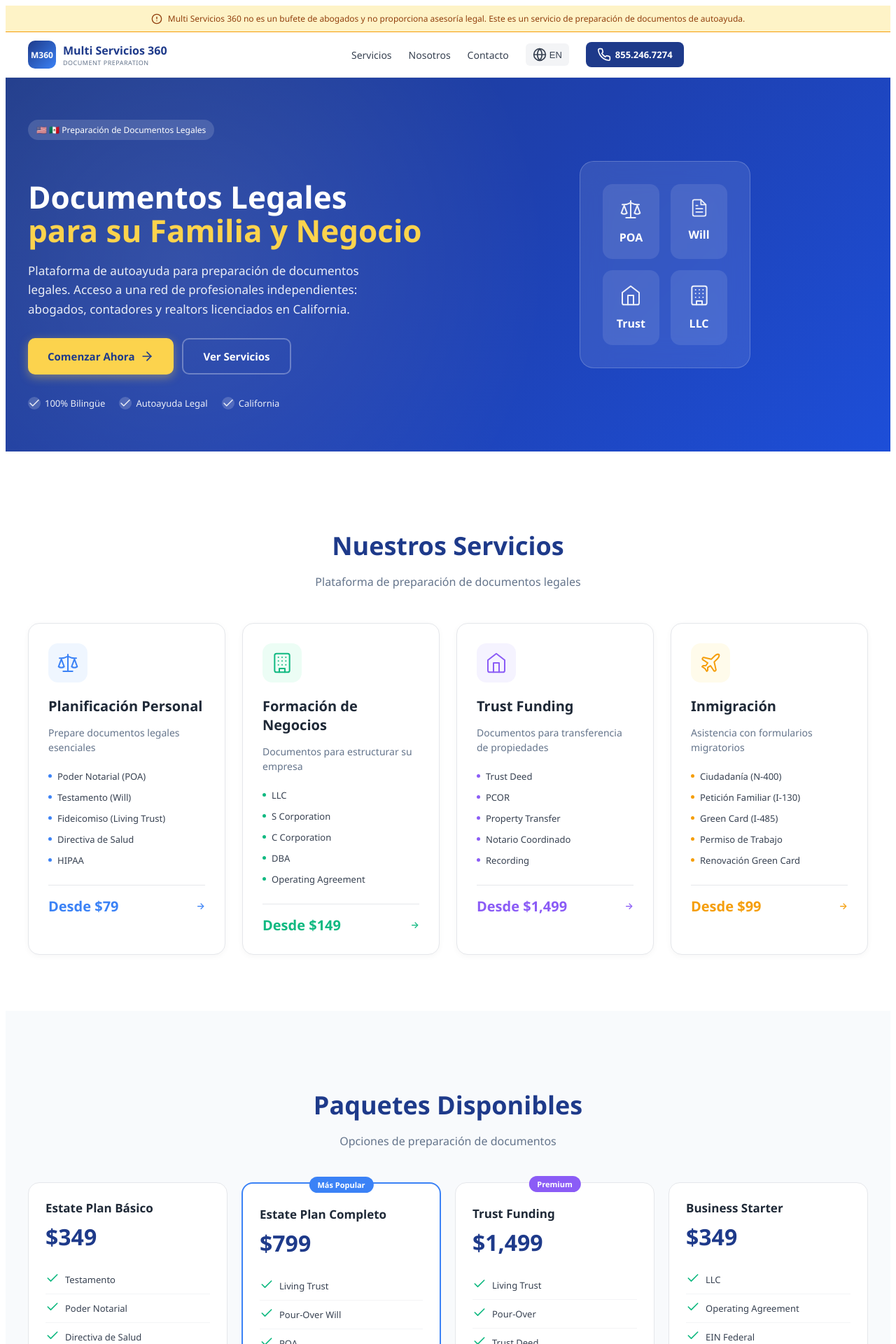
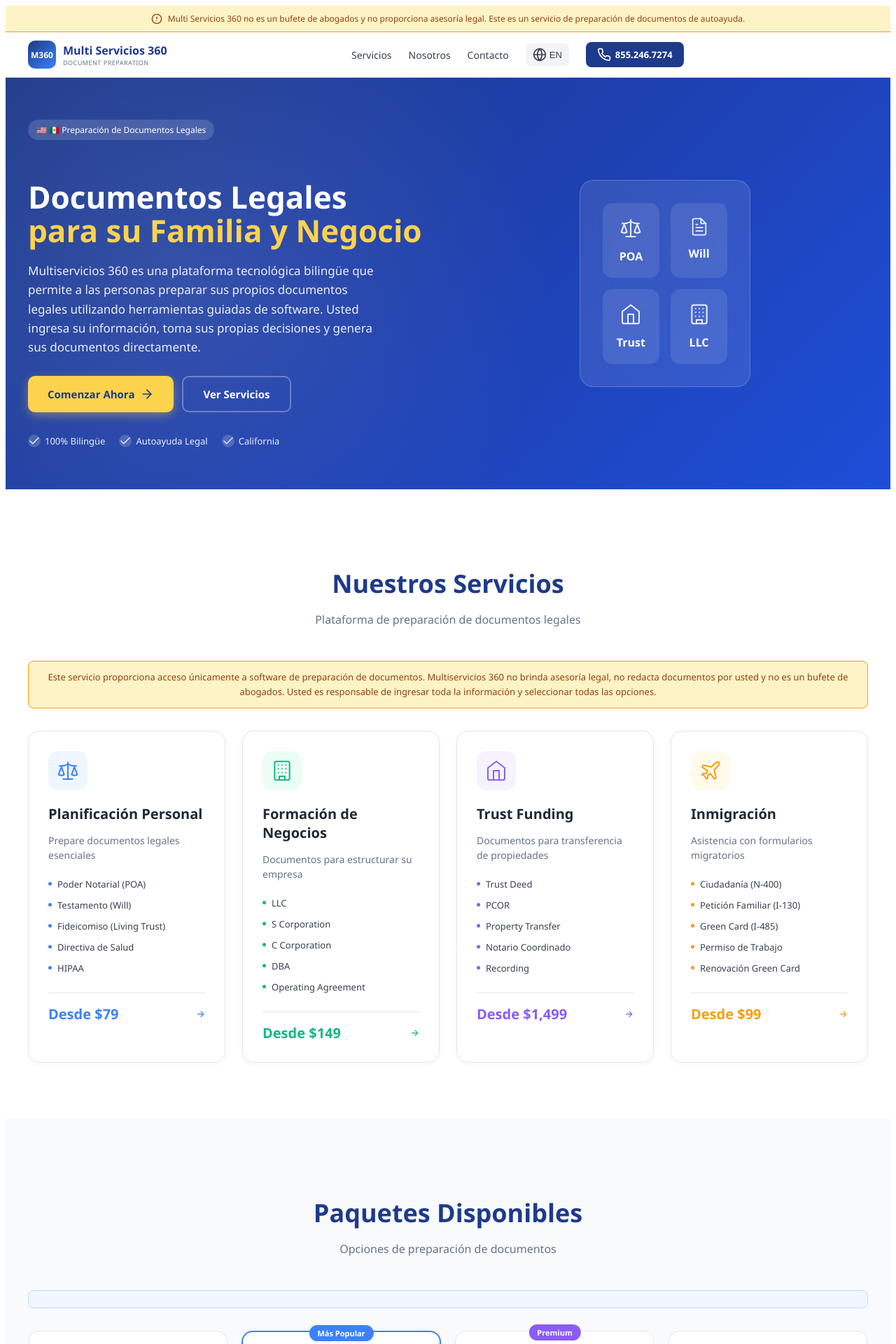
Before and after one commit to Ahorasi360/multiservicios360, a Next.js app: page / in a window 1280 px wide. Shown: the top 1920 px of the page at 70% size. Built offline with nearby package versions, Linux system fonts and the light colour scheme.

Commit message:
Update homepage for UPL compliance: update hero subtitle, add services disclaimer, add pricing note, update team independent note with clear self-help messaging

```diff
--- a/app/page.js
+++ b/app/page.js
@@ -29,7 +29,7 @@ const TRANSLATIONS = {
       badge: 'Preparación de Documentos Legales',
       title: 'Documentos Legales',
       titleAccent: 'para su Familia y Negocio',
-      subtitle: 'Plataforma de autoayuda para preparación de documentos legales. Acceso a una red de profesionales independientes: abogados, contadores y realtors licenciados en California.',
+      subtitle: 'Multiservicios 360 es una plataforma tecnológica bilingüe que permite a las personas preparar sus propios documentos legales utilizando herramientas guiadas de software. Usted ingresa su información, toma sus propias decisiones y genera sus documentos directamente.',
       cta: 'Comenzar Ahora',
       ctaSecondary: 'Ver Servicios',
       trust1: '100% Bilingüe',
@@ -66,6 +66,7 @@ const TRANSLATIONS = {
         items: ['Ciudadanía (N-400)', 'Petición Familiar (I-130)', 'Green Card (I-485)', 'Permiso de Trabajo', 'Renovación Green Card'],
         price: 'Desde $99',
       },
+      disclaimer: 'Este servicio proporciona acceso únicamente a software de preparación de documentos. Multiservicios 360 no brinda asesoría legal, no redacta documentos por usted y no es un bufete de abogados. Usted es responsable de ingresar toda la información y seleccionar todas las opciones.',
     },
     packages: {
       title: 'Paquetes Disponibles',
@@ -86,7 +87,7 @@ const TRANSLATIONS = {
       accountantsDesc: 'Servicios fiscales',
       realtors: 'Realtors',
       realtorsDesc: 'Bienes raíces',
-      independentNote: 'Todos los profesionales son independientes y no empleados de Multi Servicios 360. La revisión de abogados es opcional y proporcionada por abogados independientes licenciados en California.',
+      independentNote: 'El acceso a abogados, notarios, profesionales inmobiliarios, servicios de escrow y otros profesionales es opcional. Todos los profesionales son contratistas independientes, no empleados ni agentes de Multiservicios 360. Cualquier servicio profesional se rige por acuerdos separados entre usted y el proveedor.',
     },
     why: {
       title: '¿Por Qué Usar Nuestra Plataforma?',
@@ -118,7 +119,7 @@ const TRANSLATIONS = {
       badge: 'Legal Document Preparation',
       title: 'Legal Documents',
       titleAccent: 'for Your Family and Business',
-      subtitle: 'Self-help platform for legal document preparation. Access to a network of independent professionals: attorneys, accountants, and realtors licensed in California.',
+      subtitle: 'Multiservicios 360 is a bilingual technology platform that allows individuals to self-prepare legal documents using guided software tools. You enter your own information, make your own selections, and generate your documents directly.',
       cta: 'Get Started',
       ctaSecondary: 'View Services',
       trust1: '100% Bilingual',
@@ -155,6 +156,7 @@ const TRANSLATIONS = {
         items: ['Citizenship (N-400)', 'Family Petition (I-130)', 'Green Card (I-485)', 'Work Permit', 'Green Card Renewal'],
         price: 'From $99',
       },
+      disclaimer: 'This service provides access to document-preparation software only. Multiservicios 360 does not provide legal advice, does not draft documents on your behalf, and does not act as a law firm. You are responsible for entering all information and selecting all options.',
     },
     packages: {
       title: 'Available Packages',
@@ -163,6 +165,8 @@ const TRANSLATIONS = {
       estatePro: { name: 'Complete Estate Plan', items: ['Living Trust', 'Pour-Over Will', 'POA', 'Healthcare', 'HIPAA', 'Trust Cert'], price: '$799', badge: 'Most Popular' },
       funding: { name: 'Trust Funding', items: ['Living Trust', 'Pour-Over', 'Trust Deed', 'PCOR', 'Notary', 'Recording'], price: '$1,499', badge: 'Premium' },
       business: { name: 'Business Starter', items: ['LLC', 'Operating Agreement', 'Federal EIN'], price: '$349' },
+      pricingNote: 'The prices shown are software access fees only. If you choose optional attorney review or consultation, those legal services are provided directly by independent licensed attorneys at their own rates. Multiservicios 360 does not set, control, or share in attorney fees.',
+      pricingNote: 'Los precios mostrados son tarifas de acceso al software únicamente. Si usted elige revisión o consulta opcional con un abogado, esos servicios legales son proporcionados directamente por abogados independientes licenciados a sus propias tarifas. Multiservicios 360 no establece, controla ni participa en las tarifas de los abogados.',
     },
     team: {
       title: 'Network of Independent Professionals',
@@ -175,7 +179,7 @@ const TRANSLATIONS = {
       accountantsDesc: 'Tax services',
       realtors: 'Realtors',
       realtorsDesc: 'Real estate',
-      independentNote: 'All professionals are independent and not employees of Multi Servicios 360. Attorney review is optional and provided by independent attorneys licensed in California.',
+      independentNote: 'Access to attorneys, notaries, real estate professionals, escrow services, and other professionals is optional. All professionals are independent contractors, not employees or agents of Multiservicios 360. Any professional services are governed by separate agreements between you and the provider.',
     },
     why: {
       title: 'Why Use Our Platform?',
@@ -365,6 +369,9 @@ export default function HomePage() {
             <h2 className="section-title" style={{ fontSize: '36px', fontWeight: '800', color: '#1E3A8A', marginBottom: '12px' }}>{t.services.title}</h2>
             <p style={{ fontSize: '16px', color: '#64748B' }}>{t.services.subtitle}</p>
           </div>
+          <div style={{ backgroundColor: '#FEF3C7', border: '1px solid #F59E0B', borderRadius: '8px', padding: '12px 20px', marginBottom: '32px', textAlign: 'center' }}>
+            <p style={{ fontSize: '13px', color: '#92400E', margin: 0, lineHeight: '1.6' }}>{t.services.disclaimer}</p>
+          </div>
           <div className="services-grid" style={{ display: 'grid', gridTemplateColumns: 'repeat(4, 1fr)', gap: '24px' }}>
             {[
               { key: 'personal', icon: <ScaleIcon />, color: '#3B82F6', bg: '#EFF6FF' },
@@ -402,6 +409,9 @@ export default function HomePage() {
           <div style={{ textAlign: 'center', marginBottom: '48px' }}>
             <h2 className="section-title" style={{ fontSize: '36px', fontWeight: '800', color: '#1E3A8A', marginBottom: '12px' }}>{t.packages.title}</h2>
             <p style={{ fontSize: '16px', color: '#64748B' }}>{t.packages.subtitle}</p>
+          </div>
+          <div style={{ backgroundColor: '#EFF6FF', border: '1px solid #BFDBFE', borderRadius: '8px', padding: '12px 20px', marginBottom: '32px', textAlign: 'center' }}>
+            <p style={{ fontSize: '13px', color: '#1E40AF', margin: 0, lineHeight: '1.6' }}>{t.packages.pricingNote}</p>
           </div>
           <div className="packages-grid" style={{ display: 'grid', gridTemplateColumns: 'repeat(4, 1fr)', gap: '20px' }}>
             {['estate', 'estatePro', 'funding', 'business'].map((pkg) => (
@@ -561,7 +571,7 @@ export default function HomePage() {
               <Link href="/terms" style={{ color: '#64748B', fontSize: '12px', textDecoration: 'none', marginRight: '20px' }}>{t.footer.terms}</Link>
               <Link href="/privacy" style={{ color: '#64748B', fontSize: '12px', textDecoration: 'none' }}>{t.footer.privacy}</Link>
             </div>
-            <p style={{ color: '#64748B', fontSize: '12px', margin: 0 }}>© 2025 Multi Servicios 360. {t.footer.rights}</p>
+            <p style={{ color: '#64748B', fontSize: '12px', margin: 0 }}>© 2026 Multi Servicios 360. {t.footer.rights}</p>
           </div>
         </div>
       </footer>
```
